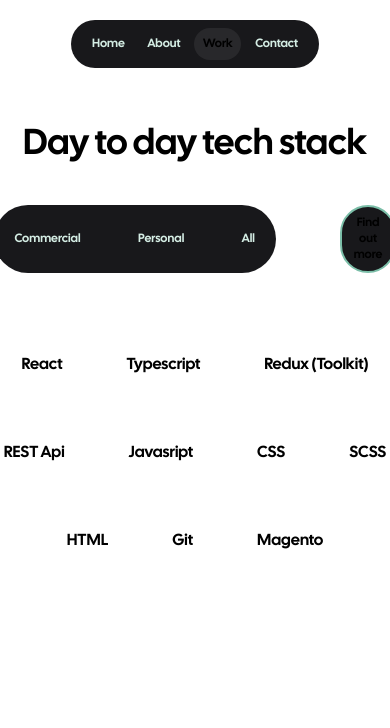
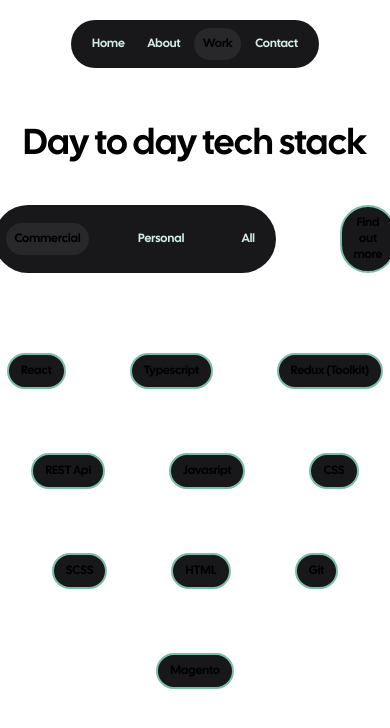
Before and after one commit to m-dombkowski/Portfolio-website, a Next.js app: page /work in a window 390 px wide. Shown: the top 728 px of the page. Built offline with nearby package versions, Linux system fonts and the light colour scheme.

Commit message:
fix: refractor, moved some code to separate files, fixed issue with highlighting filter buttons after entering page

```diff
--- /dev/null
+++ b/src/app/components/tech-stack/tech-stack-filters.tsx
@@ -0,0 +1,65 @@
+import { motion } from "framer-motion";
+import { useEffect, useRef } from "react";
+
+type TechStackFiltersProps = {
+  chosenUseCase: string[];
+  handleUseCase: (arg: string[]) => void;
+};
+
+export default function TechStackFilters({
+  chosenUseCase,
+  handleUseCase,
+}: TechStackFiltersProps) {
+  const filterButtons = [
+    {
+      name: "Commercial",
+      value: ["commercial"],
+    },
+    {
+      name: "Personal",
+      value: ["personal"],
+    },
+    {
+      name: "All",
+      value: ["commercial", "personal"],
+    },
+  ];
+
+  const UseCaseButtonHighlighted = ({ name }: { name: string }) => {
+    return (
+      <li className="relative py-2 px-[0.55rem] sm:py-3 sm:px-6">
+        <div className="z-[10] relative ">{name}</div>
+        <motion.div
+          layoutId="bg-tech"
+          className="absolute bg-zinc-nav-active w-[100%] h-[100%] top-0 left-0 rounded-full pointer-events-none"
+        ></motion.div>
+      </li>
+    );
+  };
+
+  const UseCaseButton = ({ name }: { name: string }) => {
+    return (
+      <li className="py-2 px-[0.55rem] sm:py-3 sm:px-6 ">
+        <div className="text-color-text-lighter z-[10] relative ">{name}</div>
+      </li>
+    );
+  };
+
+  return (
+    <ul className="flex gap-10 justify-center items-center text-xs bg-zinc-900 rounded-full px-[0.75rem] py-[0.5rem] sm:px-3 sm:py-2 sm:px-6 sm:py-3 sm:gap-6 sm:text-base">
+      {filterButtons.map((button, index) => {
+        console.log(button.value[0], chosenUseCase[0]);
+        return button.value[1] === chosenUseCase[1] &&
+          button.value[0] === chosenUseCase[0] ? (
+          <button key={index} onClick={() => handleUseCase(button.value)}>
+            <UseCaseButtonHighlighted name={button.name} />
+          </button>
+        ) : (
+          <button key={index} onClick={() => handleUseCase(button.value)}>
+            <UseCaseButton name={button.name} />
+          </button>
+        );
+      })}
+    </ul>
+  );
+}
--- /dev/null
+++ b/src/app/components/tech-stack/tech-stack.tsx
@@ -0,0 +1,61 @@
+import { motion } from "framer-motion";
+import { anim, opacity } from "../../lib/anim";
+import { useContext } from "react";
+import { ScreenSizeContext } from "@/app/lib/context/screenSize";
+import {
+  Tooltip,
+  TooltipContent,
+  TooltipProvider,
+  TooltipTrigger,
+} from "@/app/components/ui/tooltip";
+import {
+  Dialog,
+  DialogContent,
+  DialogDescription,
+  DialogHeader,
+  DialogTitle,
+  DialogTrigger,
+} from "@/app/components/ui/dialog";
+import { TechStackDataType } from "@/app/lib/definitions/types";
+
+export default function TechStack({
+  filteredData,
+}: {
+  filteredData: TechStackDataType[];
+}) {
+  const deviceType = useContext(ScreenSizeContext);
+  return (
+    <motion.div {...anim(opacity, null)} className="pt-20">
+      <ul className="flex gap-16 flex-wrap justify-center">
+        {filteredData.map((data, index) => {
+          return (
+            <div key={index}>
+              {deviceType === "desktop" ? (
+                <TooltipProvider>
+                  <Tooltip>
+                    <TooltipTrigger>{data.name}</TooltipTrigger>
+                    <TooltipContent>
+                      <p>{data.tooltip}</p>
+                    </TooltipContent>
+                  </Tooltip>
+                </TooltipProvider>
+              ) : (
+                <Dialog>
+                  <DialogTrigger className="text-xs bg-zinc-900 rounded-full px-[0.75rem] py-[0.5rem] sm:px-3 sm:py-2 sm:px-6 sm:py-3 sm:gap-6 sm:text-base border border-color-text-darker border-2">
+                    {data.name}
+                  </DialogTrigger>
+                  <DialogContent>
+                    <DialogHeader>
+                      <DialogTitle>{data.name}</DialogTitle>
+                      <DialogDescription>{data.tooltip}</DialogDescription>
+                    </DialogHeader>
+                  </DialogContent>
+                </Dialog>
+              )}
+            </div>
+          );
+        })}
+      </ul>
+    </motion.div>
+  );
+}
--- a/src/app/work/page.tsx
+++ b/src/app/work/page.tsx
@@ -1,11 +1,9 @@
 "use client";
 
-import { useEffect, useState } from "react";
+import { useCallback, useEffect, useState } from "react";
 import PageWrapper from "../components/transitions/fade";
 import { techData } from "../lib/data/tech-stack-data";
 import { TechStackDataType } from "../lib/definitions/types";
-import { motion } from "framer-motion";
-import { anim, animByBoolean, opacity } from "../lib/anim";
 import {
   Dialog,
   DialogContent,
@@ -14,44 +12,18 @@ import {
   DialogTitle,
   DialogTrigger,
 } from "@/app/components/ui/dialog";
-import {
-  Tooltip,
-  TooltipContent,
-  TooltipProvider,
-  TooltipTrigger,
-} from "@/app/components/ui/tooltip";
-
-const filterButtons = [
-  {
-    name: "Commercial",
-    value: ["commercial"],
-  },
-  {
-    name: "Personal",
-    value: ["personal"],
-  },
-  {
-    name: "All",
-    value: ["commercial", "personal"],
-  },
-];
+import TechStack from "../components/tech-stack/tech-stack";
+import TechStackFilters from "../components/tech-stack/tech-stack-filters";
 
 export default function WorkPage() {
   const [filteredData, setFilteredData] = useState<TechStackDataType[]>([]);
-  const [chosenUseCase, setChosenUseCase] = useState(["commercial"]);
-  const [hoveringData, setHoveringData] = useState<{
-    hovering: boolean;
-    hoveringName: string | null;
-  }>({
-    hovering: false,
-    hoveringName: null,
-  });
+  const [chosenUseCase, setChosenUseCase] = useState<string[]>(["commercial"]);
 
   const findIntersection = (arr1: string[], arr2: string[]) => {
     return arr1.filter((element) => arr2.includes(element));
   };
 
-  const handleUseCase = (chosenUseCaseArg: string[]) => {
+  const handleUseCase = useCallback((chosenUseCaseArg: string[]) => {
     setFilteredData([]);
     setChosenUseCase(chosenUseCaseArg);
     techData.forEach((data) => {
@@ -60,32 +32,11 @@ export default function WorkPage() {
         setFilteredData((prevState) => [...prevState, data]);
       }
     });
-  };
+  }, []);
 
   useEffect(() => {
-    console.log(chosenUseCase);
     handleUseCase(chosenUseCase);
-  }, []);
-
-  const UseCaseButtonHighlighted = ({ name }: { name: string }) => {
-    return (
-      <li className="relative py-2 px-[0.55rem] sm:py-3 sm:px-6">
-        <div className="z-[10] relative ">{name}</div>
-        <motion.div
-          layoutId="bg-tech"
-          className="absolute bg-zinc-nav-active w-[100%] h-[100%] top-0 left-0 rounded-full pointer-events-none"
-        ></motion.div>
-      </li>
-    );
-  };
-
-  const UseCaseButton = ({ name }: { name: string }) => {
-    return (
-      <li className="py-2 px-[0.55rem] sm:py-3 sm:px-6 ">
-        <div className="text-color-text-lighter z-[10] relative ">{name}</div>
-      </li>
-    );
-  };
+  }, [chosenUseCase, handleUseCase]);
 
   return (
     <PageWrapper>
@@ -94,19 +45,11 @@ export default function WorkPage() {
           <h1 className="text-4xl pb-10 sm:text-6xl">Day to day tech stack</h1>
         </div>
         <div className="flex gap-16">
-          <ul className="flex gap-10 justify-center items-center text-xs bg-zinc-900 rounded-full px-[0.75rem] py-[0.5rem] sm:px-3 sm:py-2 sm:px-6 sm:py-3 sm:gap-6 sm:text-base">
-            {filterButtons.map((button, index) => {
-              return button.value === chosenUseCase ? (
-                <button key={index} onClick={() => handleUseCase(button.value)}>
-                  <UseCaseButtonHighlighted name={button.name} />
-                </button>
-              ) : (
-                <button key={index} onClick={() => handleUseCase(button.value)}>
-                  <UseCaseButton name={button.name} />
-                </button>
-              );
-            })}
-          </ul>
+          <TechStackFilters
+            chosenUseCase={chosenUseCase}
+            handleUseCase={handleUseCase}
+          />
+
           <Dialog>
             <DialogTrigger className="text-xs bg-zinc-900 rounded-full px-[0.75rem] py-[0.5rem] sm:px-3 sm:py-2 sm:px-6 sm:py-3 sm:gap-6 sm:text-base border border-color-text-darker border-2">
               Find out more
@@ -115,33 +58,14 @@ export default function WorkPage() {
               <DialogHeader>
                 <DialogTitle>Information</DialogTitle>
                 <DialogDescription>
-                  {`In order to know how long I've been working with certain tech just hover your cursor over it.`}
-                  {` Some of the values in "commercial" section might be a bit bigger than my overall commercial experience since the values are counted since I've started using certain tech and not exactly how long I've been working with it commercialy`}
+                  {`In order to know how long I've been working with certain tech just hover your cursor over it (if on desktop) or click it (if on mobile).`}
                 </DialogDescription>
               </DialogHeader>
             </DialogContent>
           </Dialog>
         </div>
-        <motion.div {...anim(opacity, null)} className="pt-20">
-          <ul className="flex gap-16 flex-wrap justify-center">
-            {filteredData.map((data, index) => {
-              return (
-                <div key={index}>
-                  <TooltipProvider>
-                    <Tooltip>
-                      <TooltipTrigger>{data.name}</TooltipTrigger>
-                      <TooltipContent>
-                        <p>{data.tooltip}</p>
-                      </TooltipContent>
-                    </Tooltip>
-                  </TooltipProvider>
-                </div>
-              );
-            })}
-          </ul>
-        </motion.div>
+        <TechStack filteredData={filteredData} />
       </section>
     </PageWrapper>
   );
 }
-// if (prevState !== newState) animate
```
